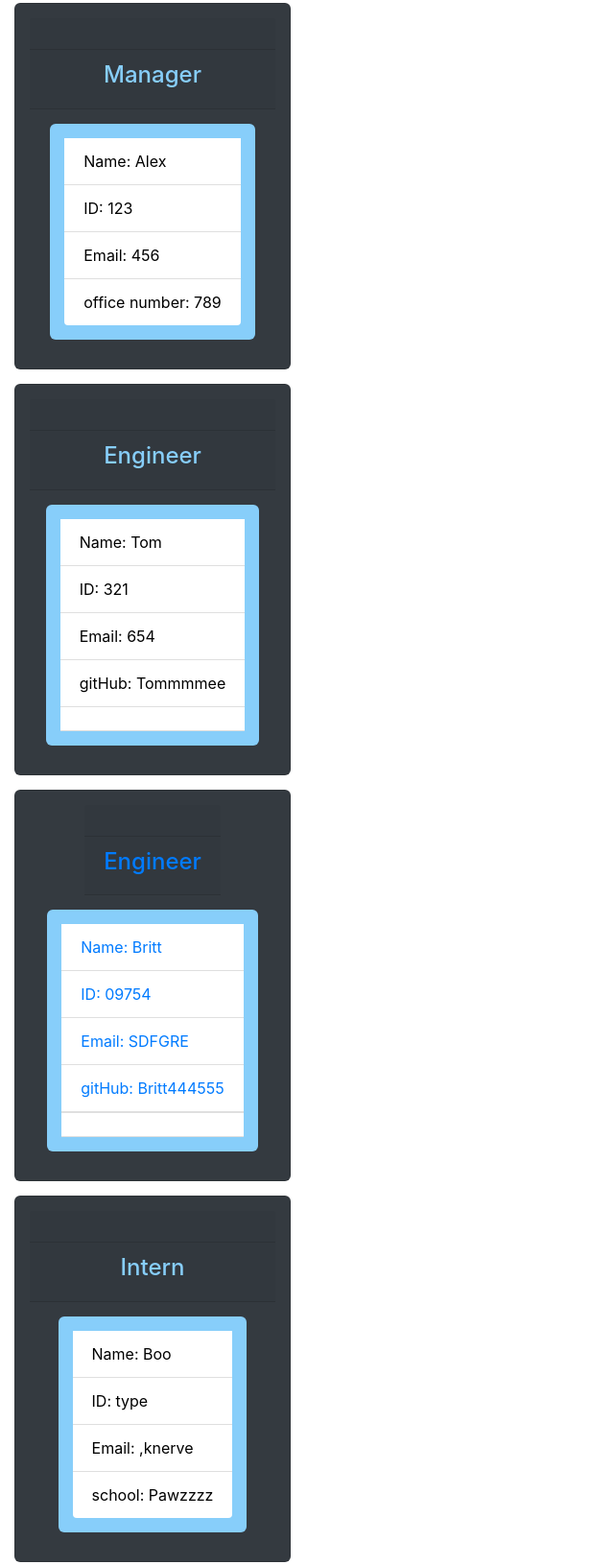
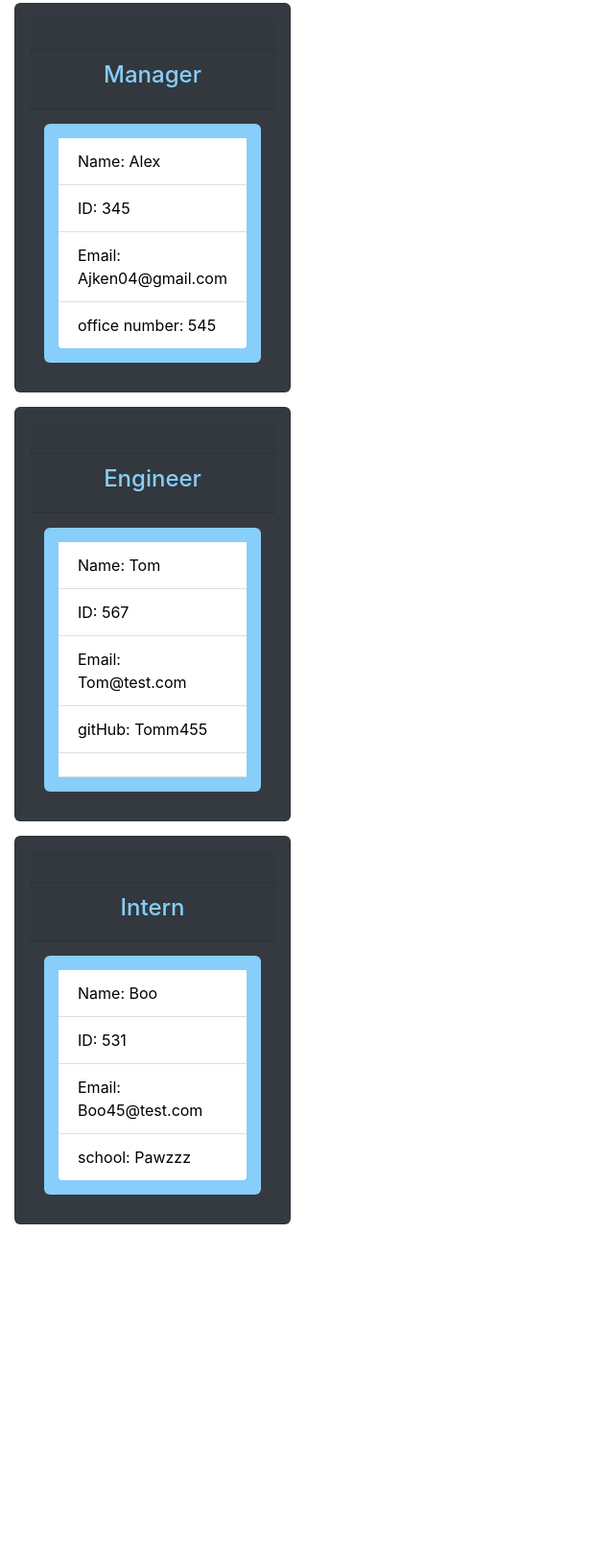
Before and after one commit to Aken00/Team-Profile-Generator, a website: page index.html in a window 1280 px wide. Shown: the part 94-1725 px from the top of the page at 96% size, without its empty margins (0-640 px from the left). After the commit the page ends 1385 px from the top, so only its background shows below. Drawn offline with nearby package versions, Linux system fonts and the light colour scheme.

Commit message:
updated README.md

```diff
--- a/index.html
+++ b/index.html
@@ -32,9 +32,9 @@
 
             <ul class="list-group list-group-flush text">
                 <li class="list-group-item">Name: Alex</li>
-                <li class="list-group-item">ID: 123</li>
-                <li class="list-group-item">Email: 456</li>
-                <li class="list-group-item"> office number: 789</li>
+                <li class="list-group-item">ID: 345</li>
+                <li class="list-group-item">Email: Ajken04@gmail.com</li>
+                <li class="list-group-item"> office number: 545</li>
             </ul>
         </div>
         <div class="card bg-dark justify-content-center align-items-center" style="width: 18rem;">
@@ -48,26 +48,9 @@
 
             <ul class="list-group list-group-flush text">
                 <li class="list-group-item">Name: Tom</li>
-                <li class="list-group-item">ID: 321</li>
-                <li class="list-group-item">Email: 654</li>
-                <li class="list-group-item"> gitHub: Tommmmee</li>
-                <li class="list-group-item"> <a href = "https://www.github.com/undefined" target= "_blank"</a></li>
-            </ul>
-        </div>
-        <div class="card bg-dark justify-content-center align-items-center" style="width: 18rem;">
-            <div class="col card-header">
-                <h4></h4>
-            </div>
-
-            <div class="col card-header">
-                <h4>Engineer</h4>
-            </div>
-
-            <ul class="list-group list-group-flush text">
-                <li class="list-group-item">Name: Britt</li>
-                <li class="list-group-item">ID: 09754</li>
-                <li class="list-group-item">Email: SDFGRE</li>
-                <li class="list-group-item"> gitHub: Britt444555</li>
+                <li class="list-group-item">ID: 567</li>
+                <li class="list-group-item">Email: Tom@test.com</li>
+                <li class="list-group-item"> gitHub: Tomm455</li>
                 <li class="list-group-item"> <a href = "https://www.github.com/undefined" target= "_blank"</a></li>
             </ul>
         </div>
@@ -81,10 +64,10 @@
             </div>
 
             <ul class="list-group list-group-flush text">
-                <li class="list-group-item">Name: Boo </li>
-                <li class="list-group-item">ID: type</li>
-                <li class="list-group-item">Email: ,knerve</li>
-                <li class="list-group-item"> school: Pawzzzz</li>
+                <li class="list-group-item">Name: Boo</li>
+                <li class="list-group-item">ID: 531</li>
+                <li class="list-group-item">Email: Boo45@test.com</li>
+                <li class="list-group-item"> school: Pawzzz</li>
             </ul>
         </div>
 
```
Also changed, not shown: README.md, assets/Images-clips/Profile-Gen-SS1-Browser.png (added), assets/Images-clips/Profile-Gen-SS1.png (added), assets/Images-clips/Profile-Gen-SS2-Browser.png (added), 1 other file.
